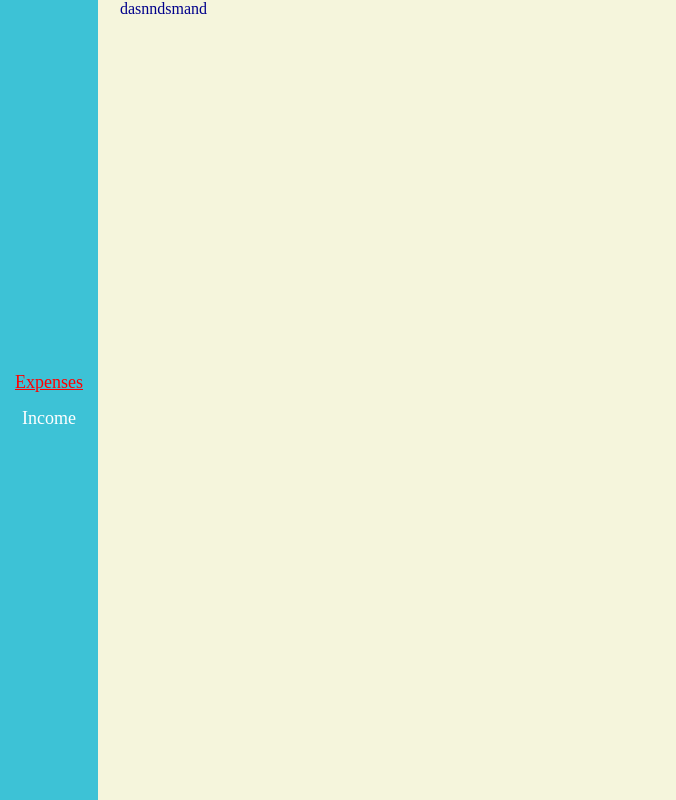
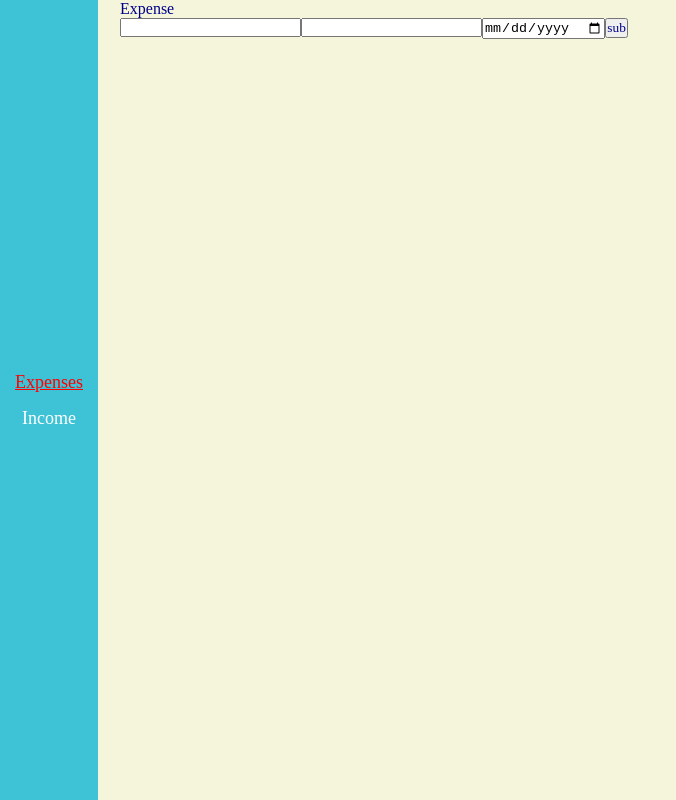
Before and after one commit to ToyEye/money-counter, a React (Vite) app: page / in a window 1280 px wide. Shown: the whole page, without its empty margins (0-676 px from the left). Built offline with nearby package versions, Linux system fonts and the light colour scheme.

Commit message:
add Expenses

```diff
--- a/src/components/App/App.tsx
+++ b/src/components/App/App.tsx
@@ -1,4 +1,3 @@
-import { useState } from "react";
 import {
   TabListStyled,
   TabPanelStyled,
@@ -7,6 +6,7 @@ import {
   AppWrapper,
   TabWrapper,
 } from "./App.styled";
+import Expenses from "../Expenses/Expenses";
 
 function App() {
   return (
@@ -18,7 +18,9 @@ function App() {
           <TabStyled>Income </TabStyled>
         </TabListStyled>
         <TabWrapper>
-          <TabPanelStyled>dasnndsmand</TabPanelStyled>
+          <TabPanelStyled>
+            <Expenses />
+          </TabPanelStyled>
           <TabPanelStyled>dasnndsmandsadasd</TabPanelStyled>
         </TabWrapper>
       </TabsStyled>
--- /dev/null
+++ b/src/components/Expenses/Expenses.styled.tsx
@@ -0,0 +1,3 @@
+import styled from "styled-components";
+
+export const ExpensesWrapper = styled.div``;
--- /dev/null
+++ b/src/components/Expenses/Expenses.tsx
@@ -0,0 +1,22 @@
+import React, { useState } from "react";
+
+import Form from "../Form/Form";
+
+import { IValues } from "../../types/types";
+
+const Expenses = () => {
+  const [expenses, setExpenses] = useState<IValues[]>([]);
+
+  const addExpense = (expense: IValues) => {
+    setExpenses((prevExpenses) => [...prevExpenses, expense]);
+  };
+  console.log(expenses);
+  return (
+    <div>
+      Expense
+      <Form onSubmit={addExpense} />
+    </div>
+  );
+};
+
+export default Expenses;
--- a/src/components/Form/Form.tsx
+++ b/src/components/Form/Form.tsx
@@ -1,11 +1,6 @@
 import React from "react";
 import { useFormik } from "formik";
-
-interface IValues {
-  price: string;
-  description: string;
-  date: string;
-}
+import { IValues } from "../../types/types";
 
 type Props = {
   onSubmit: (args: IValues) => void;
@@ -21,7 +16,6 @@ const Form = ({ onSubmit }: Props) => {
   const formik = useFormik({
     initialValues,
     onSubmit: (values) => {
-      console.log(values);
       onSubmit(values);
     },
   });
@@ -29,14 +23,33 @@ const Form = ({ onSubmit }: Props) => {
   return (
     <form onSubmit={formik.handleSubmit}>
       <label>
-        <input id="price" name="price" type="text" />
+        <input
+          id="price"
+          name="price"
+          type="text"
+          onChange={formik.handleChange}
+          value={formik.values.price}
+        />
       </label>
       <label>
-        <input id="description" name="description" type="text" />
+        <input
+          id="description"
+          name="description"
+          type="text"
+          onChange={formik.handleChange}
+          value={formik.values.description}
+        />
       </label>
       <label>
-        <input id="date" name="date" type="date" />
+        <input
+          id="date"
+          name="date"
+          type="date"
+          onChange={formik.handleChange}
+          value={formik.values.date}
+        />
       </label>
+      <button type="submit"> sub</button>
     </form>
   );
 };
--- /dev/null
+++ b/src/types/types.tsx
@@ -0,0 +1,5 @@
+export interface IValues {
+  price: string;
+  description: string;
+  date: string;
+}
```
